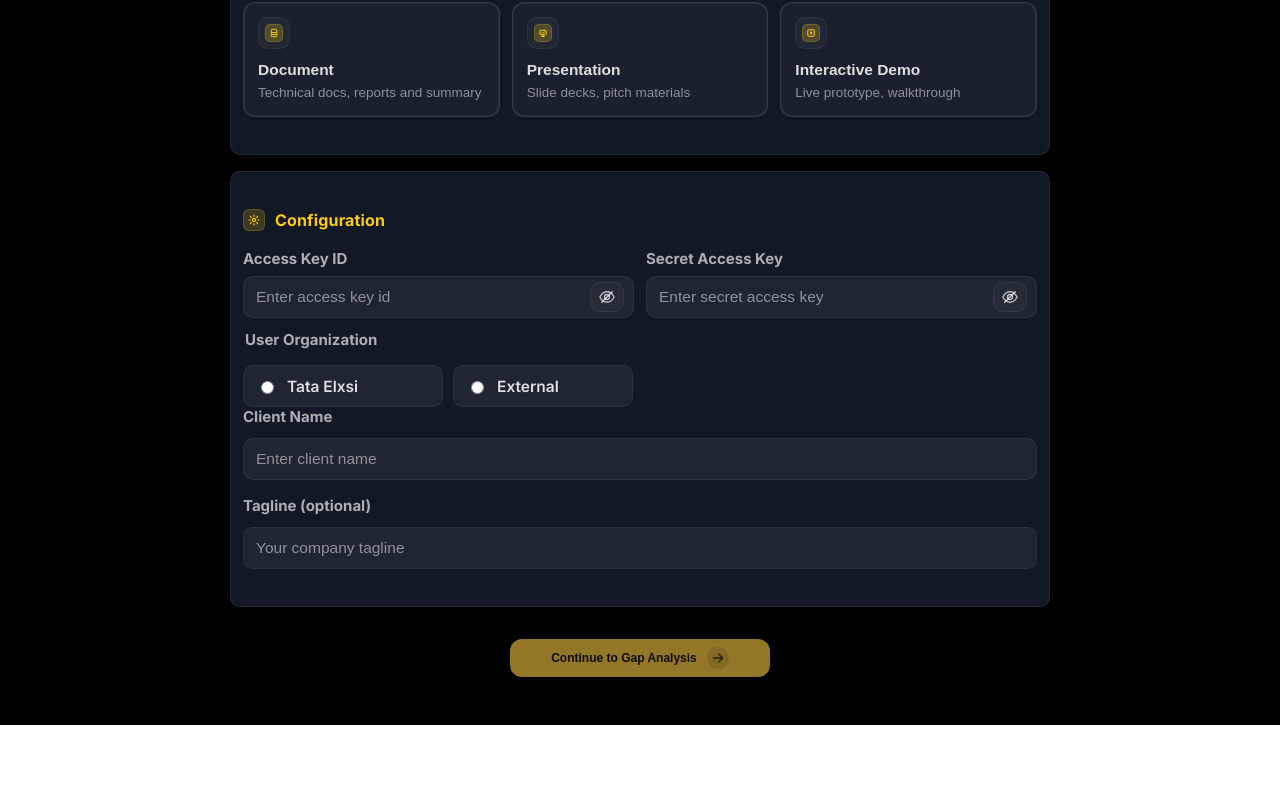
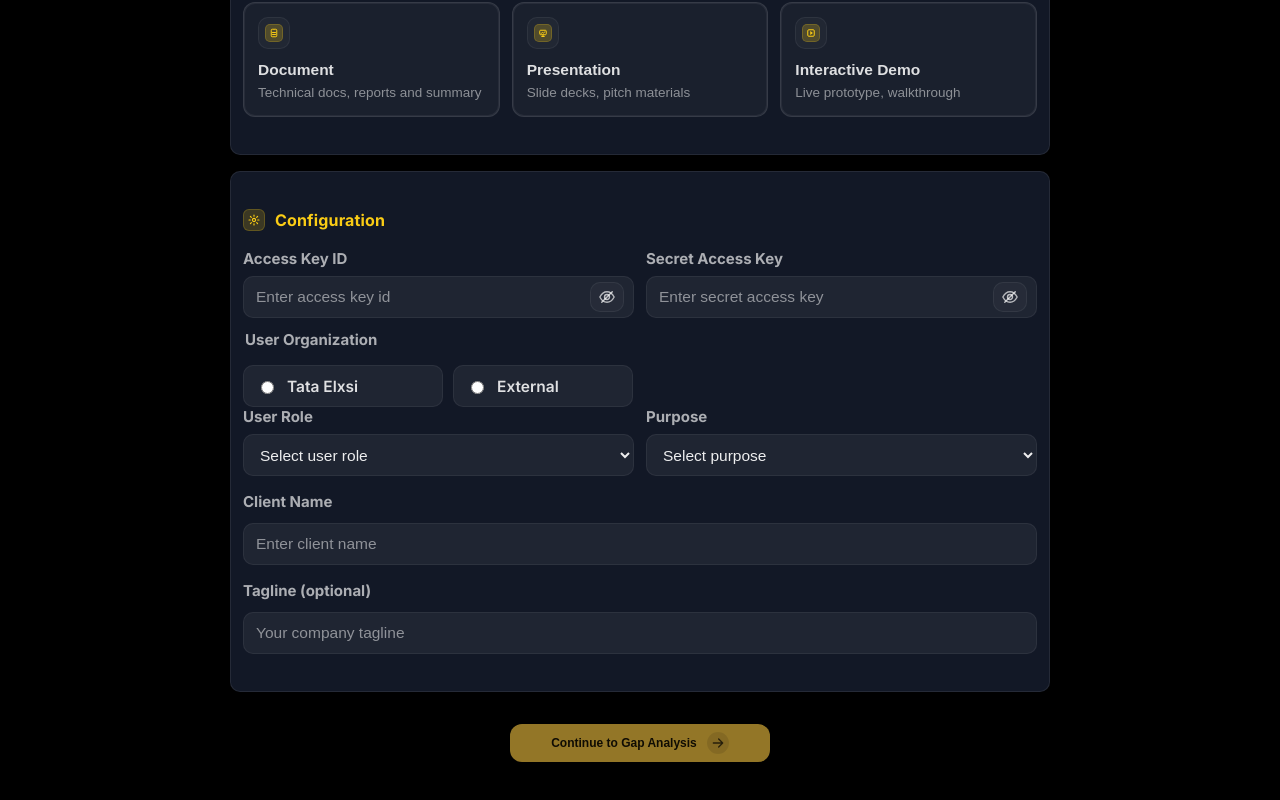
Before and after one commit to kavia-common/solutiongen-platform-10016-10025, a React (Create React App) app in the folder frontend_app/: page / in a window 1280 px wide. Shown: the part 566-1366 px from the top of the page. Before the commit the page ends 1291 px from the top, so only its background shows below. Built offline with nearby package versions, Linux system fonts and the light colour scheme; the HTML template or start-up script is replaced by a standard one.

Commit message:
Checkpoint 104 - cg3f38ca0e

```diff
--- a/frontend_app/src/App.js
+++ b/frontend_app/src/App.js
@@ -23,6 +23,11 @@ function App() {
   const [userOrganization, setUserOrganization] = useState("");
   /** Business unit selection, only applicable when Tata Elxsi is selected. */
   const [businessUnit, setBusinessUnit] = useState("");
+
+  /** User role selection (dropdown). */
+  const [userRole, setUserRole] = useState("");
+  /** Purpose selection (dropdown). */
+  const [purpose, setPurpose] = useState("");
 
   /** Client name input. */
   const [companyName, setCompanyName] = useState("");
@@ -391,6 +396,49 @@ function App() {
                   ) : null}
                 </div>
               </fieldset>
+
+              <div className="udcFieldRow2Col">
+                <div className="udcField">
+                  <label className="udcLabel" htmlFor="userRole">
+                    User Role
+                  </label>
+                  <select
+                    id="userRole"
+                    className="udcInput"
+                    value={userRole}
+                    onChange={(e) => setUserRole(e.target.value)}
+                  >
+                    <option value="" disabled>
+                      Select user role
+                    </option>
+                    <option value="Delivery Manager">Delivery Manager</option>
+                    <option value="Project Manager">Project Manager</option>
+                    <option value="PreSales">PreSales</option>
+                    <option value="Director">Director</option>
+                    <option value="Other">Other</option>
+                  </select>
+                </div>
+
+                <div className="udcField">
+                  <label className="udcLabel" htmlFor="purpose">
+                    Purpose
+                  </label>
+                  <select
+                    id="purpose"
+                    className="udcInput"
+                    value={purpose}
+                    onChange={(e) => setPurpose(e.target.value)}
+                  >
+                    <option value="" disabled>
+                      Select purpose
+                    </option>
+                    <option value="Sales Pitch">Sales Pitch</option>
+                    <option value="Solution Proposal">Solution Proposal</option>
+                    <option value="Internal Review">Internal Review</option>
+                    <option value="Client Demo">Client Demo</option>
+                  </select>
+                </div>
+              </div>
 
               <label className="udcLabel" htmlFor="companyName">
                 Client Name
```
Also changed, not shown: 2 other files (tests, documents, lock files or other folders).
